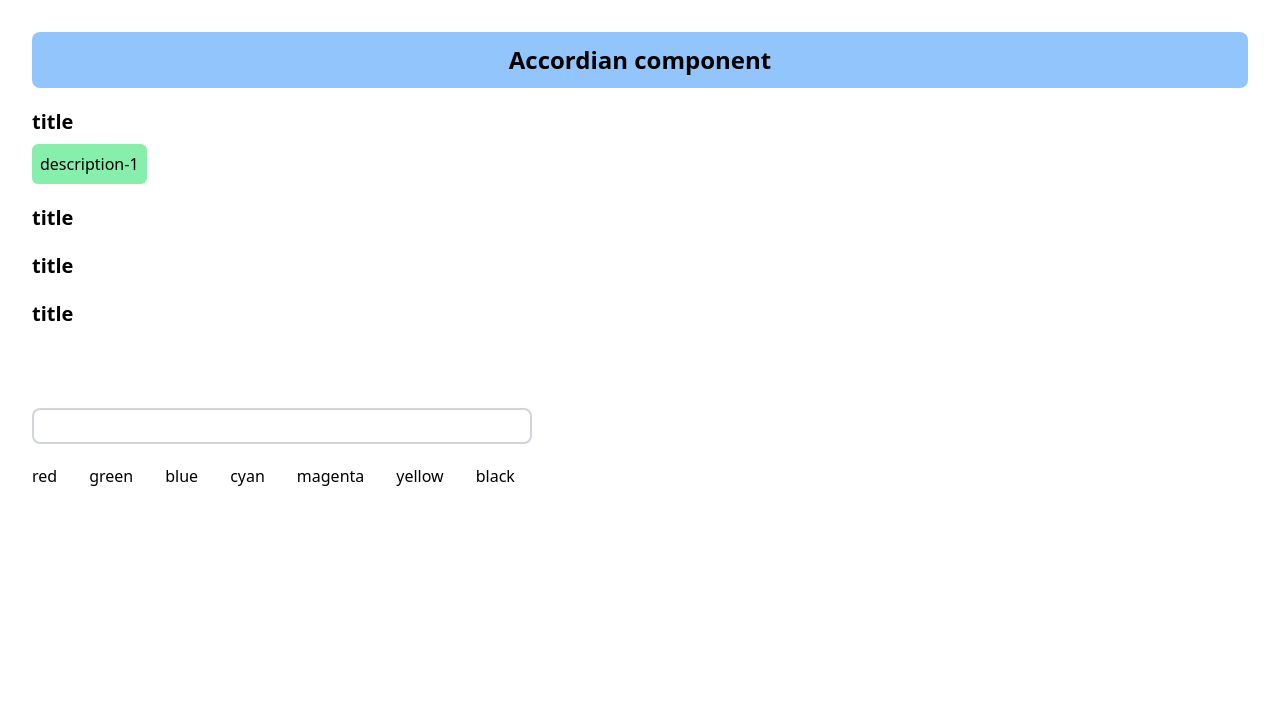
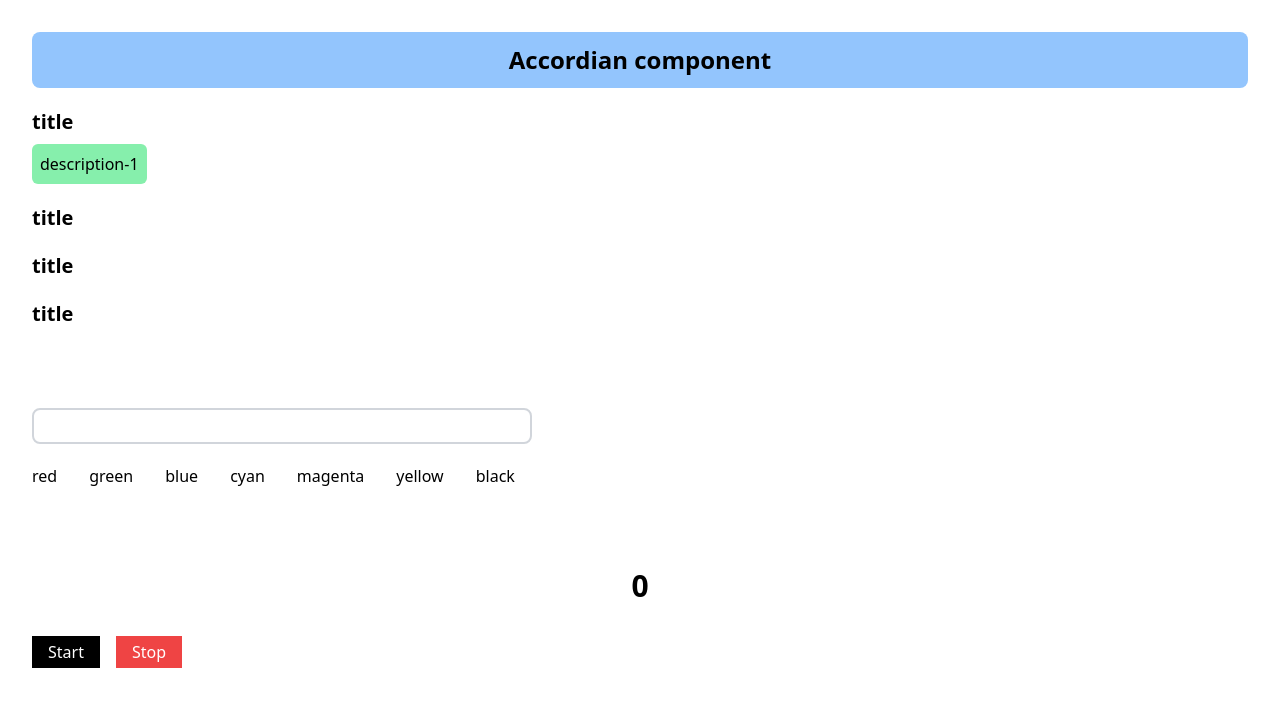
Before and after one commit to prathmesh61/react-machine-coding, a React (Vite) app: page / in a window 1280 px wide. Shown: the top 706 px of the page. Built offline with nearby package versions, Linux system fonts and the light colour scheme.

Commit message:
add : stop-watch component

```diff
--- a/src/App.tsx
+++ b/src/App.tsx
@@ -1,12 +1,14 @@
 import "./App.css";
 import Accordion from "./components/Accordion/Accordion";
 import Search from "./components/Search/Search";
+import StopWatch from "./components/StopWatch/StopWatch";
 
 function App() {
   return (
     <div className="flex flex-col gap-20">
       <Accordion />
       <Search />
+      <StopWatch />
     </div>
   );
 }
--- /dev/null
+++ b/src/components/StopWatch/StopWatch.tsx
@@ -0,0 +1,38 @@
+import { useRef, useState } from "react";
+
+const StopWatch = () => {
+  const [timer, setTimer] = useState<number>(0);
+  let timeRef = useRef<number | null>(null);
+  const startTimer = () => {
+    if (!timeRef.current) {
+      timeRef.current = setInterval(() => {
+        setTimer((prev) => prev + 1);
+      }, 1000);
+    }
+  };
+  const stopTimer = () => {
+    clearInterval(timeRef.current!);
+    timeRef.current = null;
+  };
+  return (
+    <div className="flex flex-col gap-8">
+      <h1 className="font-bold text-3xl">{timer}</h1>
+      <div className="flex gap-4">
+        <button
+          className="inline-block py-1 px-4 bg-black text-white"
+          onClick={startTimer}
+        >
+          Start
+        </button>
+        <button
+          className="inline-block py-1 px-4 bg-red-500 text-white"
+          onClick={stopTimer}
+        >
+          Stop
+        </button>
+      </div>
+    </div>
+  );
+};
+
+export default StopWatch;
```
